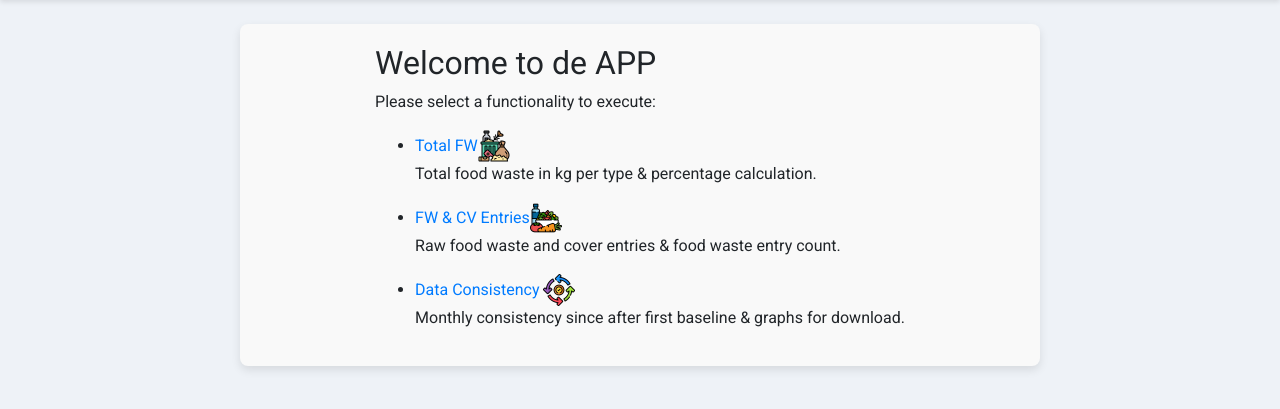
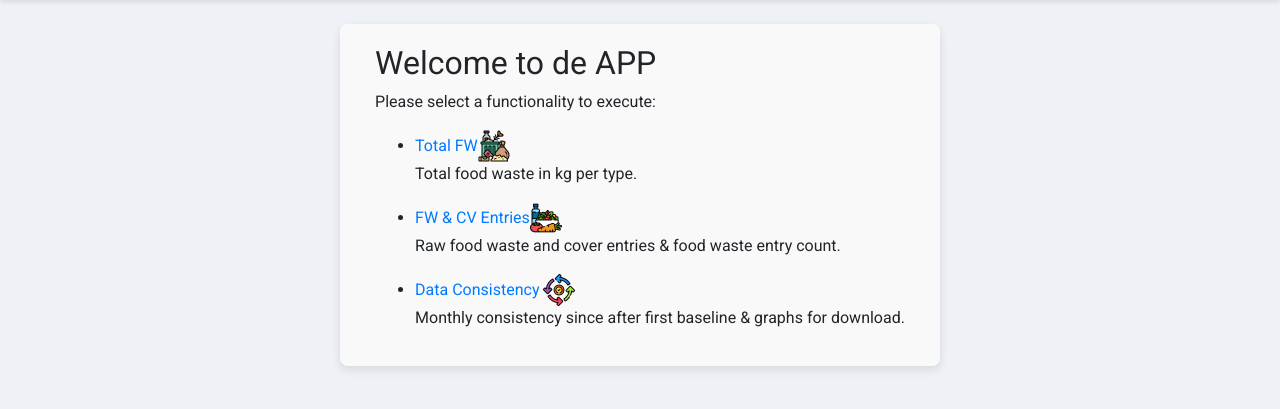
Before and after one commit to FIT-Dev-Team/lbec-flaskdata, a Flask app: page / in a window 1280 px wide. Shown: the part 74-483 px from the top of the page. Run offline with Flask 3, Linux system fonts and the light colour scheme; some libraries are stand-ins or nearby versions.

Commit message:
adjusted layout

```diff
--- a/static/style.css
+++ b/static/style.css
@@ -21,7 +21,7 @@
 
 /* Content Container Styling */
 .container {
-    max-width: 800px; /* Limit container width for better readability */
+    max-width: 600px; /* Limit container width for better readability */
     background-color: #f9f9f9; /* Light gray background */
     padding: 20px; /* Add some inner padding */
     border-radius: 8px; /* Rounded corners */
--- a/templates/form_dcon.html
+++ b/templates/form_dcon.html
@@ -6,12 +6,12 @@
     <center><h2>Data Consistency<img src="/static/consistency.png" width="32" height="32"></h2>
     <p> Monthly consistency since after first baseline & graphs for download.</p></center>
     <form action="{{ url_for('process_dcon') }}" method="POST">
-        <label for="company_name">Company Name:</label>
+        <center><label for="company_name">Company Name:</label>
         <input type="text" name="company_name" id="company_name">
-        <p style="color:orangered"> <strong>Consistency is counted after the 1st Baseline onwards.</strong> </p>
+        <br>
         <label for="end_date">End Date:</label>
         <input type="date" name="end_date" id="end_date">
-        <br>
+        <p style="color:orangered"> <strong>Consistency is counted after the 1st Baseline onwards.</strong> </p></center>
         <button type="submit" class="btn btn-primary" style="margin: 10px auto; display: block;">Submit</button>
     </form>
 {% endblock %}
--- a/templates/form_entries.html
+++ b/templates/form_entries.html
@@ -6,15 +6,14 @@
     <center><h2>FW & CV Entries<img src="/static/diet.png" width="32" height="32"></h2>
     <p> Raw food waste and cover entries & food waste entry count.</p></center>
     <form action="{{ url_for('process_entries') }}" method="POST">
-        <label for="company_name">Company Name:</label>
+        <center><label for="company_name">Company Name:</label>
         <input type="text" name="company_name" id="company_name">
         <br>
         <label for="start_date">Start Date (YYYY-MM-DD):</label>
         <input type="date" name="start_date" id="start_date">
         <br>
         <label for="end_date">End Date (YYYY-MM-DD):</label>
-        <input type="date" name="end_date" id="end_date">
-        <br>
+        <input type="date" name="end_date" id="end_date"></center>
         <button type="submit" class="btn btn-primary" style="margin: 10px auto; display: block;">Submit</button>
     </form>
 {% endblock %}
--- a/templates/form_total_fw.html
+++ b/templates/form_total_fw.html
@@ -6,15 +6,14 @@
     <center><h2>Total Food Waste<img src="/static/garbage.png" width="32" height="32"></h2>
     <p> Total food waste in kg per type.</p></center>
     <form action="{{ url_for('process_total_fw') }}" method="POST">
-        <label for="company_name">Company Name:</label>
+       <center> <label for="company_name">Company Name:</label>
         <input type="text" name="company_name" id="company_name">
         <br>
         <label for="start_date">Start Date (YYYY-MM-DD):</label>
         <input type="date" name="start_date" id="start_date">
         <br>
         <label for="end_date">End Date (YYYY-MM-DD):</label>
-        <input type="date" name="end_date" id="end_date">
-        <br>
+        <input type="date" name="end_date" id="end_date"></center>
         <button class="btn btn-primary" style="margin: 10px auto; display: block;">Submit</button>
     </form>
 {% endblock %}
--- a/templates/index.html
+++ b/templates/index.html
@@ -9,7 +9,7 @@
             <p>Please select a functionality to execute:</p>
             <ul>
                 <li><a href="{{ url_for('form_total_fw') }}">Total FW<img src="/static/garbage.png" width="32" height="32"></a></li>
-                <p> Total food waste in kg per type & percentage calculation.</p>
+                <p> Total food waste in kg per type.</p>
                 <li><a href="{{ url_for('form_entries') }}">FW & CV Entries<img src="/static/diet.png" width="32" height="32"></a></li>
                 <p> Raw food waste and cover entries & food waste entry count.</p>
                 <li><a href="{{ url_for('form_dcon') }}">Data Consistency <img src="/static/consistency.png" width="32" height="32"></a></li>
```
